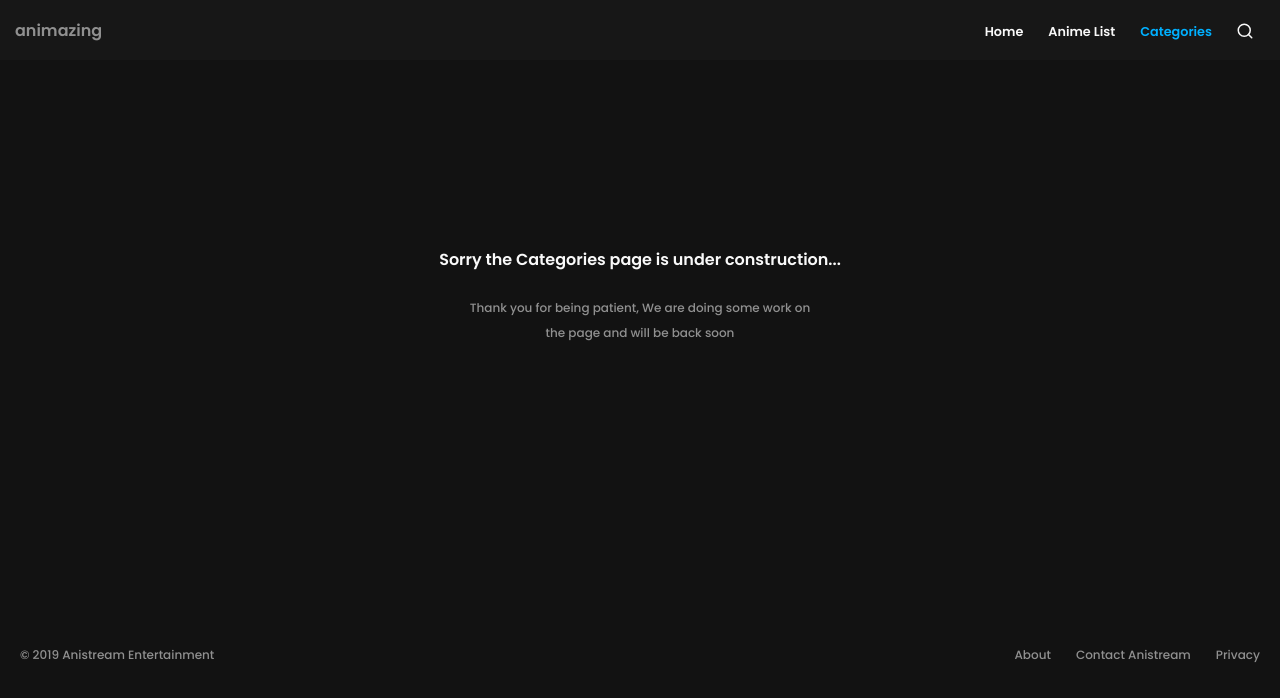
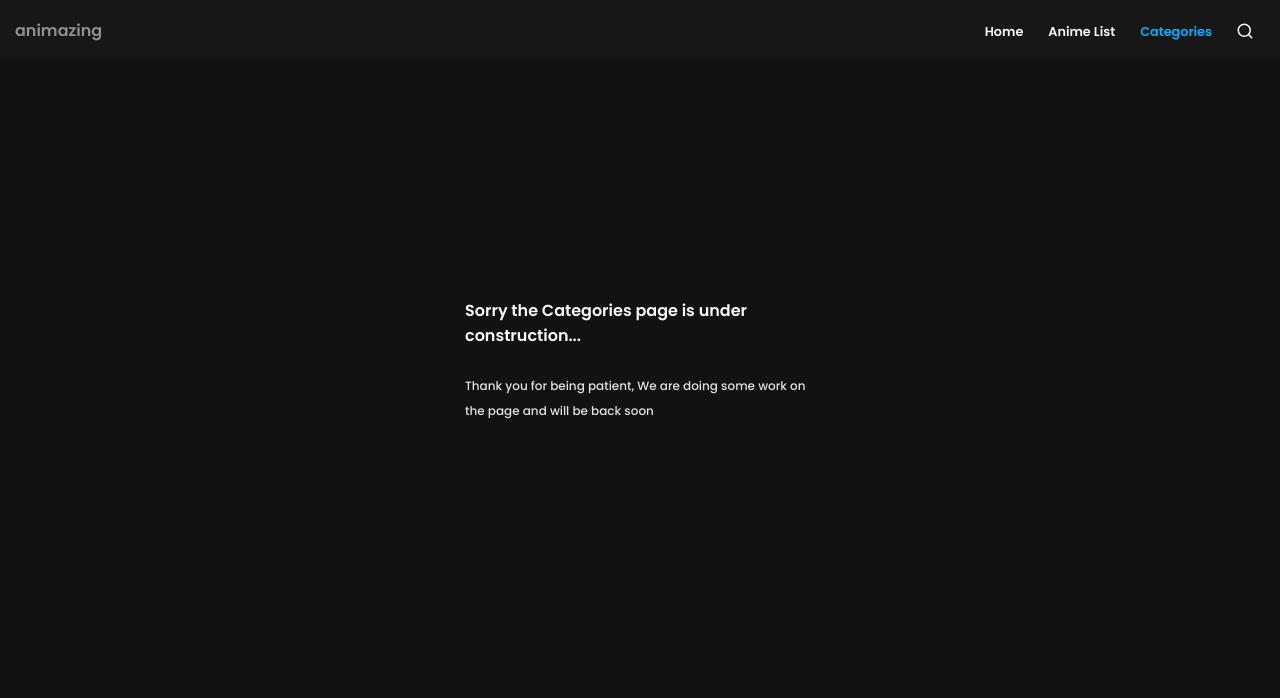
Before and after one commit to eclair-29/anistream, a React (Create React App) app: page /categories in a window 1280 px wide. Shown: the top 698 px of the page. Built offline with nearby package versions, Linux system fonts and the light colour scheme.

Commit message:
error 404 page and placeholder content modified

```diff
--- a/src/app/layout/404.jsx
+++ b/src/app/layout/404.jsx
@@ -7,7 +7,9 @@ class Page404 extends Component {
 
   render() {
     return (
-      <div className="page-404"><h1>Error 404: Page Not Found :[</h1></div>
+      <div className="page-404">
+        <h1>Error 404: Page not found...</h1>
+      </div>
     );
   }
 }
--- a/src/app/layout/layout.scss
+++ b/src/app/layout/layout.scss
@@ -164,34 +164,42 @@ main {
 // Page 404
 // ...
 .page-404 {
+  @include size(100%);
+  @include position(absolute, 0 null null 0);
+  background: $bg;
+  display: flex;
+  align-items: center;
+  justify-content: center;
+
   h1 {
-    margin: 50px 0;
     text-align: center;
     font-size: 1rem !important;
-    color: $text-secondary;
+    margin-bottom: 150px;
   }
 }
 
 // Placeholder
 // ...
 .placeholder {
-  height: 530px;
+  @include size(100%);
+  @include position(absolute, 0 null null 0);
+  background: $bg;
   display: flex;
-  flex-direction: column;
   align-items: center;
   justify-content: center;
+  flex-direction: column;
 
   h1 {
+    width: 350px;
     margin: 0 0 25px 0 !important;
     color: $text-prime !important;
-    text-align: center;
-    font-size: 1rem !important;
+    text-align: left !important;
+    line-height: 25px;
   }
 
   p {
     width: 350px;
-    text-align: center;
-    color: $text-secondary;
-    padding-bottom: 75px;
+    padding-bottom: 150px;
+    color: $text;
   }
 }
```
